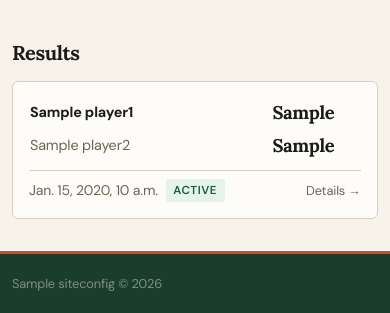
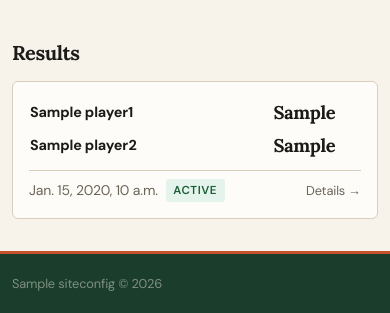
Before and after one commit to brandgor7/tennis_league, a Django app: template templates/leagues/player_detail.html in a window 390 px wide. Shown: the part 560-873 px from the top of the page. Run offline with Django 5.2, Linux system fonts and the light colour scheme; tables that the repository leaves empty hold one stand-in row (values such as "Sample post"); the template is opened without the code that fills it: values that come from a table or form of the project are taken from there, most other values are stand-ins (such as "Sample title", 1, 10 or a date in 2020).

Commit message:
Fix/bold winner display (#39)
* Fix winner bold styling to use actual winner instead of always player 1

Co-Authored-By: Claude Sonnet 4.6 <noreply@anthropic.com>

* Add point differential to mobile standings card

Co-Authored-By: Claude Sonnet 4.6 <noreply@anthropic.com>

* Adjust mobile standings PD styling: parentheses, W/L more prominent

Co-Authored-By: Claude Sonnet 4.6 <noreply@anthropic.com>

* Make W/L bolder and PD smaller with more spacing in mobile standings

Co-Authored-By: Claude Sonnet 4.6 <noreply@anthropic.com>

---------

Co-authored-by: Claude Sonnet 4.6 <noreply@anthropic.com>

```diff
--- a/templates/matches/_results_list.html
+++ b/templates/matches/_results_list.html
@@ -12,7 +12,7 @@
         <table class="align-middle mb-0 w-100" style="border-collapse:collapse;">
           <tbody>
             <tr>
-              <td class="pe-3 pb-1 fw-bold" style="white-space:nowrap; font-size:0.9rem;">
+              <td class="pe-3 pb-1 {% if match.winner_id == match.player1_id %}fw-bold{% else %}text-muted{% endif %}" style="white-space:nowrap; font-size:0.9rem;">
                 {% if match.player1 %}<a href="{% url 'leagues:player_detail' current_season.slug match.player1.username %}" class="text-reset text-decoration-none">{{ match.player1.get_full_name|default:match.player1.username }}</a>{% endif %}
               </td>
               {% for s in sets %}
@@ -25,7 +25,7 @@
               {% endif %}
             </tr>
             <tr>
-              <td class="pe-3 text-muted" style="white-space:nowrap; font-size:0.9rem;">
+              <td class="pe-3 {% if match.winner_id == match.player2_id %}fw-bold{% else %}text-muted{% endif %}" style="white-space:nowrap; font-size:0.9rem;">
                 {% if match.player2 %}<a href="{% url 'leagues:player_detail' current_season.slug match.player2.username %}" class="text-reset text-decoration-none">{{ match.player2.get_full_name|default:match.player2.username }}</a>{% endif %}
               </td>
               {% for s in sets %}
@@ -71,7 +71,7 @@
         <tr data-players="{{ match.player1.get_full_name|default:match.player1.username|lower }} {{ match.player2.get_full_name|default:match.player2.username|lower }}">
           <td>
             <div class="result-score-row pb-1">
-              {% if match.player1 %}<a href="{% url 'leagues:player_detail' current_season.slug match.player1.username %}" class="result-name fw-bold text-reset text-decoration-none">{{ match.player1.get_full_name|default:match.player1.username }}</a>{% endif %}
+              {% if match.player1 %}<a href="{% url 'leagues:player_detail' current_season.slug match.player1.username %}" class="result-name {% if match.winner_id == match.player1_id %}fw-bold{% else %}text-muted{% endif %} text-reset text-decoration-none">{{ match.player1.get_full_name|default:match.player1.username }}</a>{% endif %}
               {% for s in sets %}
               <span class="result-score {% if match.winner_id == match.player1_id %}score-set{% else %}text-muted{% endif %}">
                 {{ s.player1_games }}{% if s.tiebreak_player1_points is not None and s.player1_games > s.player2_games %}<sup style="font-size:0.55em; font-family:'DM Sans',sans-serif; font-weight:400; vertical-align:super;">{{ s.tiebreak_player2_points }}</sup>{% endif %}
@@ -80,7 +80,7 @@
               {% if not sets %}<span class="text-muted" style="font-size:0.8rem;">W/O</span>{% endif %}
             </div>
             <div class="result-score-row">
-              {% if match.player2 %}<a href="{% url 'leagues:player_detail' current_season.slug match.player2.username %}" class="result-name text-muted text-decoration-none">{{ match.player2.get_full_name|default:match.player2.username }}</a>{% endif %}
+              {% if match.player2 %}<a href="{% url 'leagues:player_detail' current_season.slug match.player2.username %}" class="result-name {% if match.winner_id == match.player2_id %}fw-bold{% else %}text-muted{% endif %} text-reset text-decoration-none">{{ match.player2.get_full_name|default:match.player2.username }}</a>{% endif %}
               {% for s in sets %}
               <span class="result-score {% if match.winner_id == match.player2_id %}score-set{% else %}text-muted{% endif %}">
                 {{ s.player2_games }}{% if s.tiebreak_player2_points is not None and s.player2_games > s.player1_games %}<sup style="font-size:0.55em; font-family:'DM Sans',sans-serif; font-weight:400; vertical-align:super;">{{ s.tiebreak_player1_points }}</sup>{% endif %}
--- a/templates/standings/_standings_table.html
+++ b/templates/standings/_standings_table.html
@@ -9,7 +9,7 @@
       </span>
       <div class="flex-grow-1">
         <div class="fw-600"><a href="{% url 'leagues:player_detail' current_season.slug row.player.username %}" class="text-reset text-decoration-none">{{ row.player.get_full_name|default:row.player.username }}</a></div>
-        <small class="text-muted">{{ row.wins }}W &ndash; {{ row.losses }}L</small>
+        <small class="fw-500">{{ row.wins }}W &ndash; {{ row.losses }}L <span class="text-muted fw-400 ms-1" style="font-size:0.85em;">(PD {{ row.pd }})</span></small>
       </div>
       <div class="text-end">
         <span class="stat-value fw-600">{{ row.points }}</span>
```
Also changed, not shown: templates/matches/match_detail.html (+4 -4 lines).
